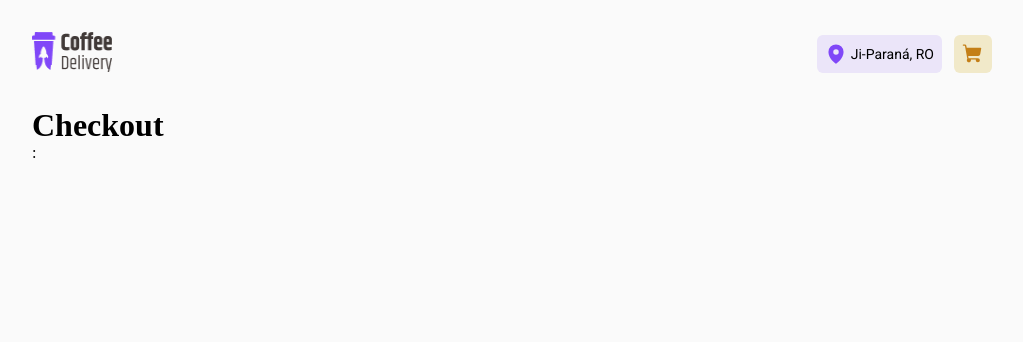
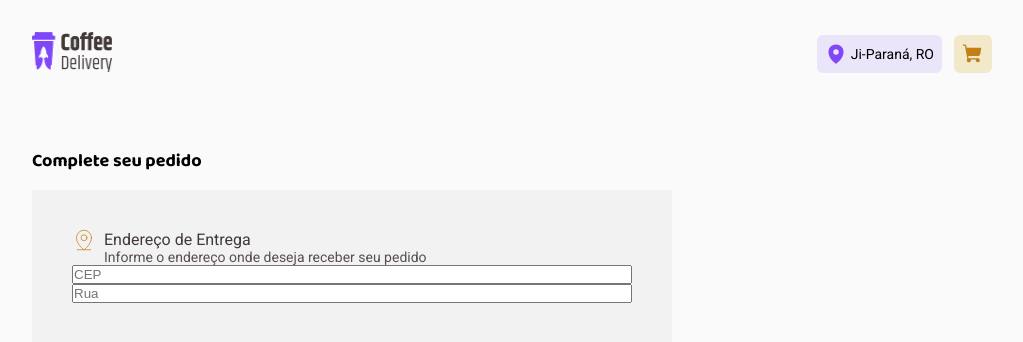
Before and after one commit to artur-calderon/CoffeDelivery, a React (Vite) app: page /checkout in a window 1280 px wide. Shown: the top 342 px of the page, without its empty margins (128-1151 px from the left). Built offline with nearby package versions, Linux system fonts and the light colour scheme.

Commit message:
page checkout styles

```diff
--- a/src/pages/Checkout/index.tsx
+++ b/src/pages/Checkout/index.tsx
@@ -1,9 +1,29 @@
-import { CheckoutContainer } from "./styles";
+
+import { MapPinLine } from "phosphor-react";
+import { Cart, CheckoutContainer, Form, FormCheckOut, Title } from "./styles";
 
 export function Checkout() {
   return (
     <CheckoutContainer>
-      <h1>Checkout</h1>:
-    </CheckoutContainer>
+      <FormCheckOut>
+        <h1>Complete seu pedido</h1>
+        <Form>
+          <Title>
+            <MapPinLine size={32} weight="thin" />
+            <div>
+              <p>Endereço de Entrega</p>
+              <p>Informe o endereço onde deseja receber seu pedido</p>
+            </div>
+          </Title>
+
+          <input type="text" name="CEP" placeholder="CEP" />
+          <input type="text" name="RUA" placeholder="Rua" />
+
+        </Form>
+      </FormCheckOut>
+      <Cart>
+
+      </Cart>
+    </CheckoutContainer >
   )
 }
--- a/src/pages/Checkout/styles.ts
+++ b/src/pages/Checkout/styles.ts
@@ -1,5 +1,60 @@
 import styled from "styled-components";
 
 export const CheckoutContainer = styled.div`
+  display: flex;
 
 `
+export const FormCheckOut = styled.div`
+  display: flex;
+  flex-direction: column;
+
+
+  h1{
+    font-family: ${props => props.theme.Baloo2};
+    font-size: 1.125rem;
+    margin-bottom: .9375rem;
+    margin-top: 2.5rem;
+  }
+
+  `
+
+
+export const Form = styled.form`
+  display: flex;
+  flex-direction: column;
+  padding: 2.5rem;
+  background-color: ${props => props.theme["base-card"]};
+
+  width: 40rem;
+  height: 23.25rem;
+
+
+
+
+`
+export const Title = styled.div`
+  display: flex;
+
+
+  gap: .5rem;
+  font-family: ${props => props.theme.Roboto};
+
+  div p:nth-child(1){
+    font-size: 1rem;
+    font-weight: 400;
+    color: ${props => props.theme["base-subtitle"]};
+  }
+  div p:nth-child(2){
+    font-size: .875rem;
+    font-weight: 400;
+    color: ${props => props.theme["base-text"]};
+  }
+
+  svg{
+    color:${props => props.theme["yellow-dark"]};
+    width: 1.5rem;
+    margin-top: -.375rem;
+  }
+
+`
+export const Cart = styled.div``
```
